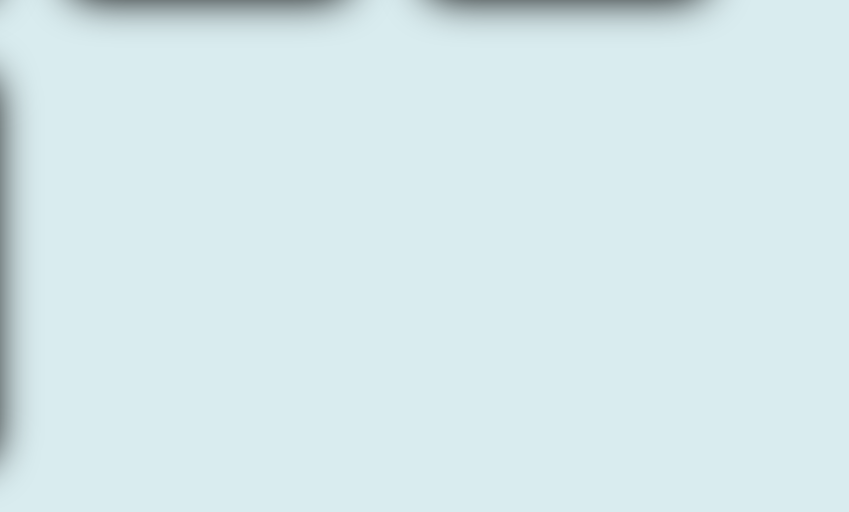
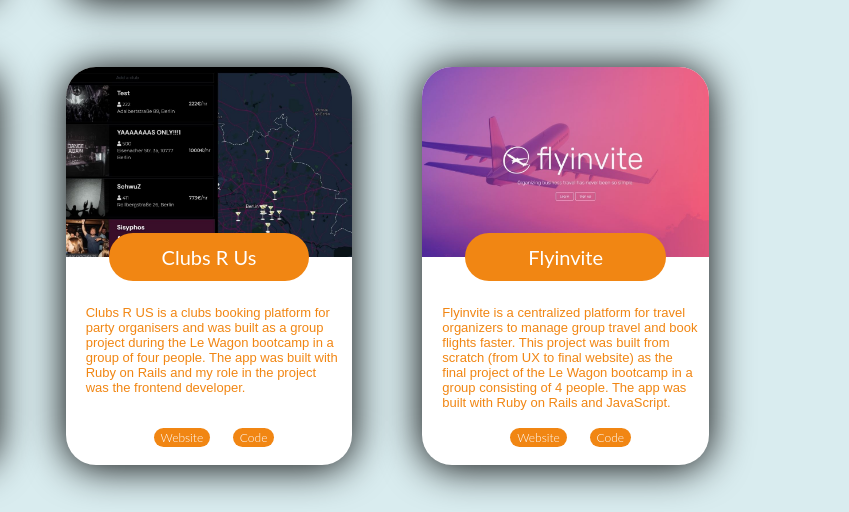
Before and after one commit to MareikeHeuer/mareike-heuer-portfolio, a website: page projects.html in a window 1280 px wide. Shown: the part 945-1457 px from the top of the page, 431-1280 px from the left. Drawn offline with Linux system fonts and the light colour scheme.

Commit message:
Add more projects

```diff
--- a/projects.html
+++ b/projects.html
@@ -185,6 +185,50 @@
           </div>
         </div>
       </div>
+
+       <div class="card">
+        <img
+          src="img/clubs-r-us.jpg"
+          alt="Project 8: Clubs R Us - Ruby on Rails App"
+          class="card__img"
+        />
+
+        <h3 class="card__title">Clubs R Us</h3>
+
+        <div class="card__content">
+          <div class="card__description">
+            <p>
+   Clubs R US is a clubs booking platform for party organisers and was built as a group project during the Le Wagon bootcamp in a group of four people. The app was built with Ruby on Rails and my role in the project was the frontend developer.
+            </p>
+          </div>
+          <div class="card__item--links">
+            <a target="_blank" href="https://clubs-r-us.herokuapp.com/">Website</a>
+            <a target="_blank" href="https://github.com/Hachiles/CLUBS_R_US">Code</a>
+          </div>
+        </div>
+      </div>
+
+       <div class="card">
+        <img
+          src="img/flyinvite.jpg"
+          alt="Project 9: Flyinvite - Ruby on Rails App"
+          class="card__img"
+        />
+
+        <h3 class="card__title">Flyinvite</h3>
+
+        <div class="card__content">
+          <div class="card__description">
+            <p>
+           Flyinvite is a centralized platform for travel organizers to manage group travel and book flights faster. This project was built from scratch (from UX to final website) as the final project of the Le Wagon bootcamp in a group consisting of 4 people. The app was built with Ruby on Rails and JavaScript.
+            </p>
+          </div>
+          <div class="card__item--links">
+            <a target="_blank" href="http://www.flyinvite.co/">Website</a>
+            <a target="_blank" href="https://github.com/Hachiles/flyinvite">Code</a>
+          </div>
+        </div>
+      </div>
     </div>
    <footer class="footer">
       <div class="footer__content">
```
Also changed, not shown: img/clubs-r-us.jpg (added), img/flyinvite.jpg (added).
